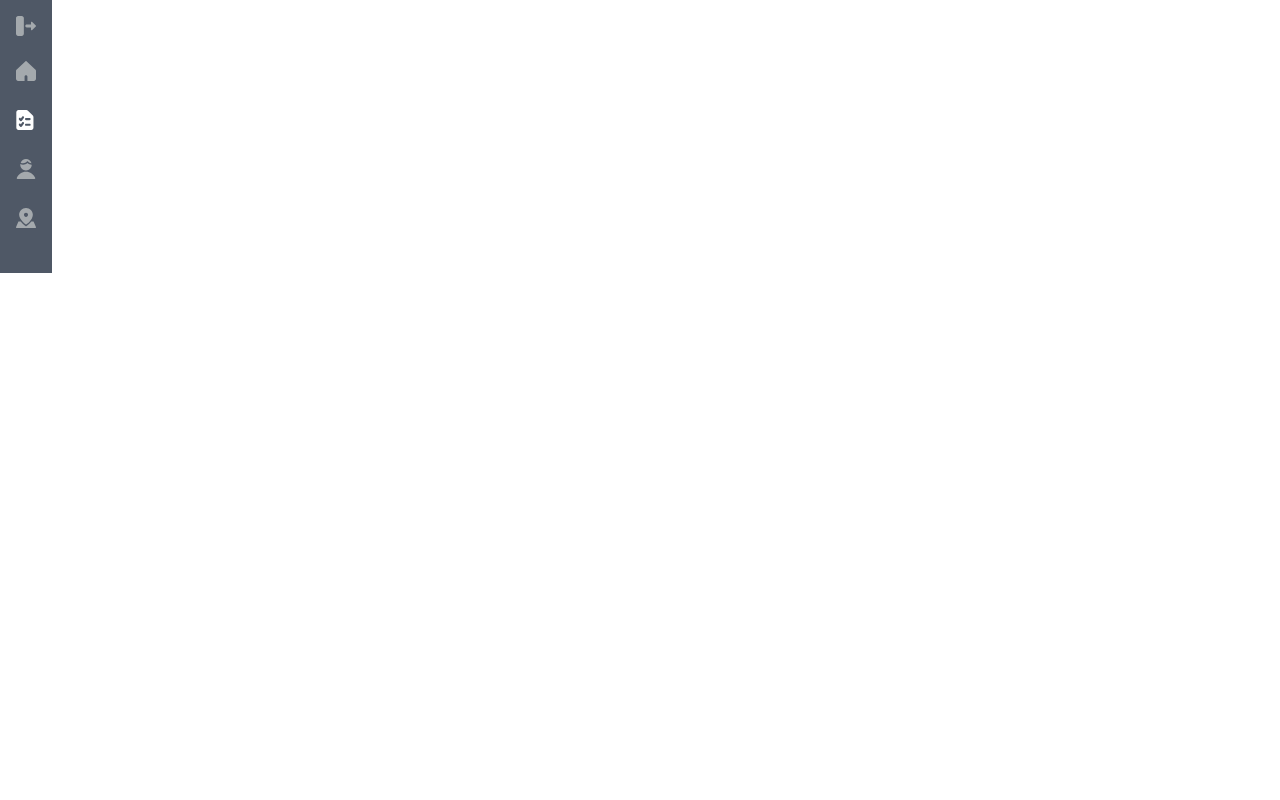
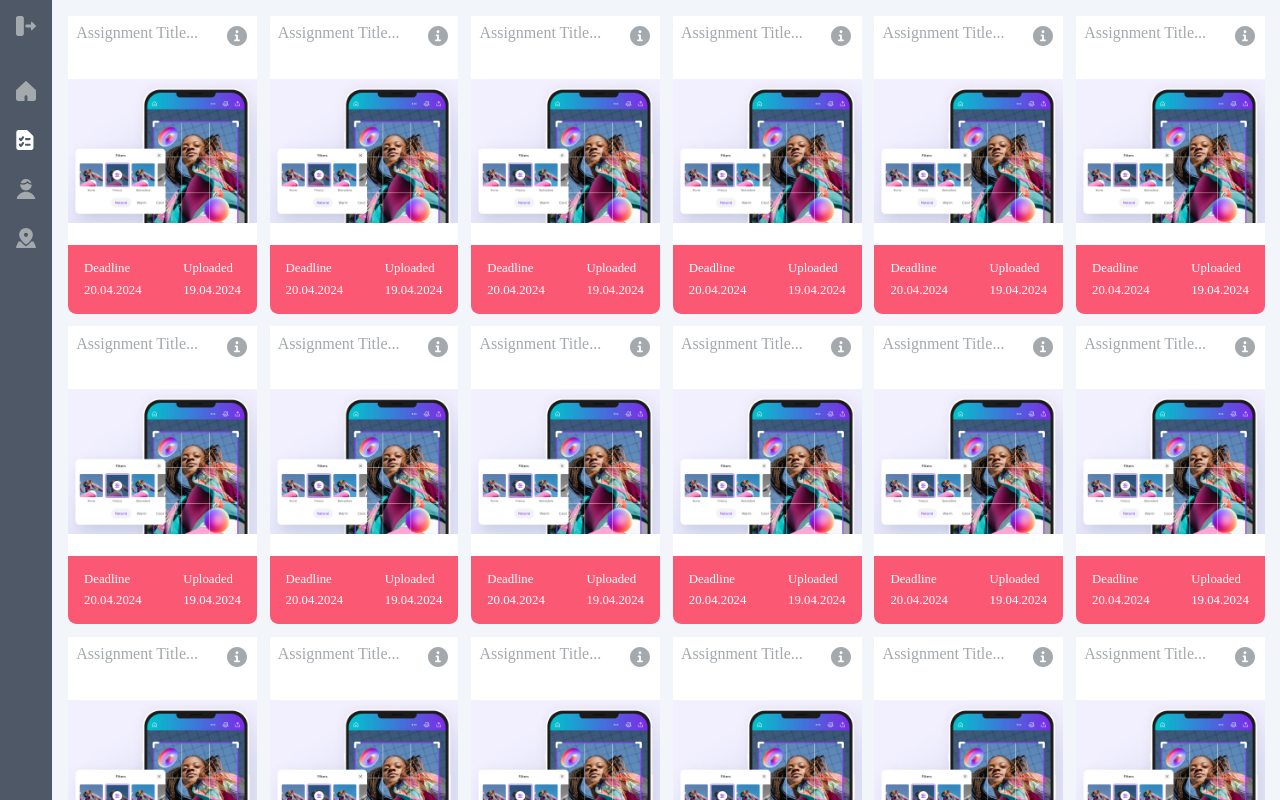
Before and after one commit to viktor-sabat/grade-center, an Angular app: page / in a window 1280 px wide. Shown: the top 800 px of the page. Built offline with nearby package versions, Linux system fonts and the light colour scheme.

Commit message:
Edited html, css and app.routes

```diff
--- a/src/app/app.component.css
+++ b/src/app/app.component.css
@@ -1,4 +1,5 @@
+/*ToDo create 2 more classes for expended and collapsed menu*/
 .app-section {
     display: grid;
-    grid-template-columns: auto 96%;
+    grid-template-columns: var(--page-grid-settings-sidemenu-collapsed);
 }
--- a/src/app/app.routes.ts
+++ b/src/app/app.routes.ts
@@ -2,5 +2,6 @@ import { Routes } from '@angular/router';
 import { AssignmentsGridComponent } from './assignments-grid/assignments-grid.component';
 
 export const routes: Routes = [
+    {path: '', component: AssignmentsGridComponent},
     {path: 'Tasks', component: AssignmentsGridComponent}
 ];
--- a/src/app/sidemenu/sidemenu.component.css
+++ b/src/app/sidemenu/sidemenu.component.css
@@ -9,6 +9,12 @@
     flex-direction: column;
     align-items: center;
 }
+.sidemenu-collapsed {
+    margin-bottom: var(--step-1);
+}
+.sidemenu-collapsed:hover {
+    cursor: pointer;
+}
 .sidemenu-list {
     list-style: none;
 }
--- a/src/app/sidemenu/sidemenu.component.html
+++ b/src/app/sidemenu/sidemenu.component.html
@@ -2,10 +2,10 @@
     <img class="sidemenu-collapsed" src="../../assets/Icons/Union.svg" alt="">
     <nav class="sidemenu-nav">
         <ul class="sidemenu-list">
-            <li class="sidemenu-item"><a class="sidemenu-link" routerLink="/#"><img src="../../assets/Icons/home-logo.svg"></a></li>
-            <li class="sidemenu-item"><a class="sidemenu-link" routerLink="/#"><img src="../../assets/Icons/tasks-logo.svg"></a></li>
+            <li class="sidemenu-item"><a class="sidemenu-link" routerLink="/Tasks"><img src="../../assets/Icons/home-logo.svg"></a></li>
+            <li class="sidemenu-item"><a class="sidemenu-link" routerLink="/Tasks"><img src="../../assets/Icons/tasks-logo.svg"></a></li>
             <li class="sidemenu-item"><a class="sidemenu-link" routerLink="/Tasks"><img src="../../assets/Icons/profile-logo.svg"></a></li>
-            <li class="sidemenu-item"><a class="sidemenu-link" routerLink="/#"><img src="../../assets/Icons/contact-info- logo.svg"></a></li>
+            <li class="sidemenu-item"><a class="sidemenu-link" routerLink="/Tasks"><img src="../../assets/Icons/contact-info- logo.svg"></a></li>
         </ul>
     </nav>
 </section>
--- a/src/styles.css
+++ b/src/styles.css
@@ -32,6 +32,13 @@
     /*TODO: Find a font */
     --main-font: Poppins;
 
+    /*=============================*/
+    /* Sidemenu/content            */
+    /*=============================*/
+
+    --page-grid-settings-sidemenu-collapsed: auto 96%;
+    --page-grid-settings-sidemenu-expended: ; /*ToDo add sizing for sidemenu expended*/
+
     /*
         Responsive sizing steps for adjusting typography or spacing.
         These values are calculated to change smoothly based on screen size.
```
